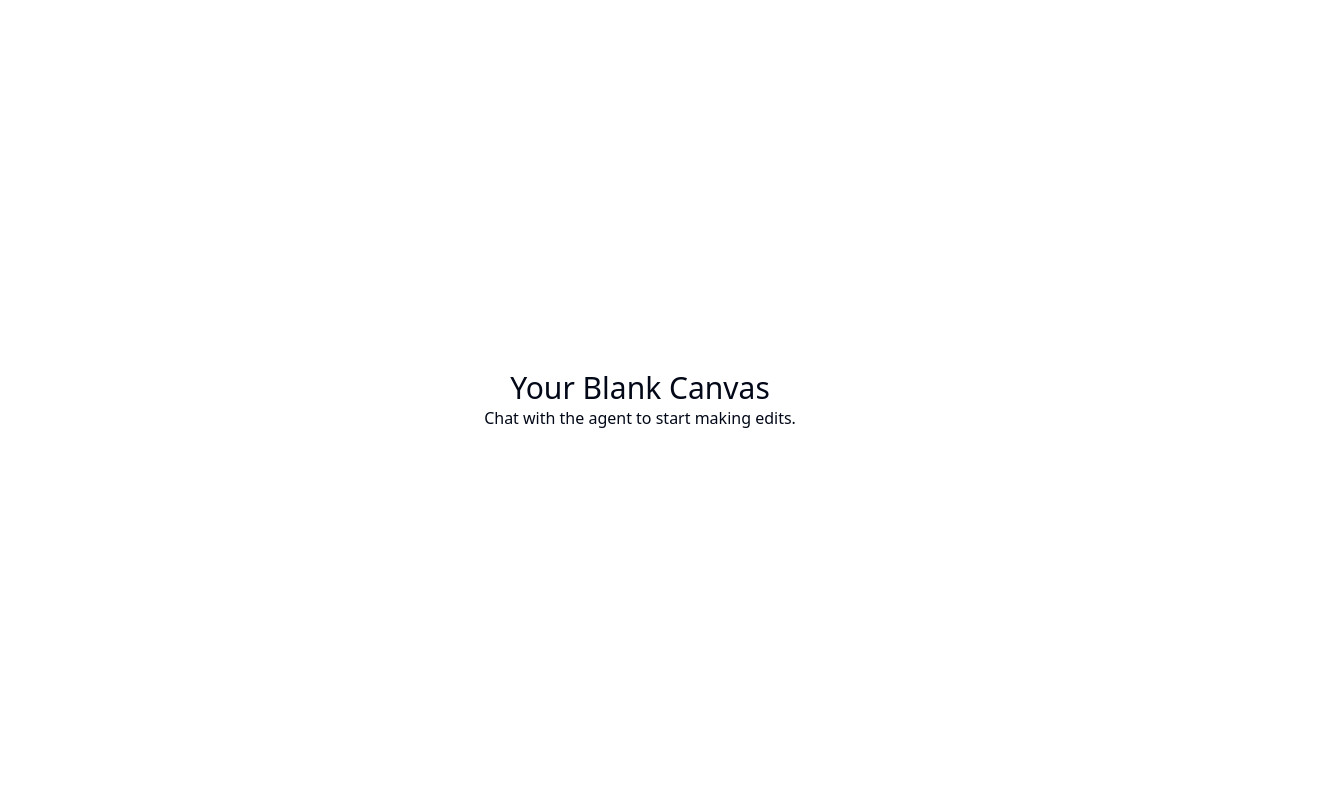
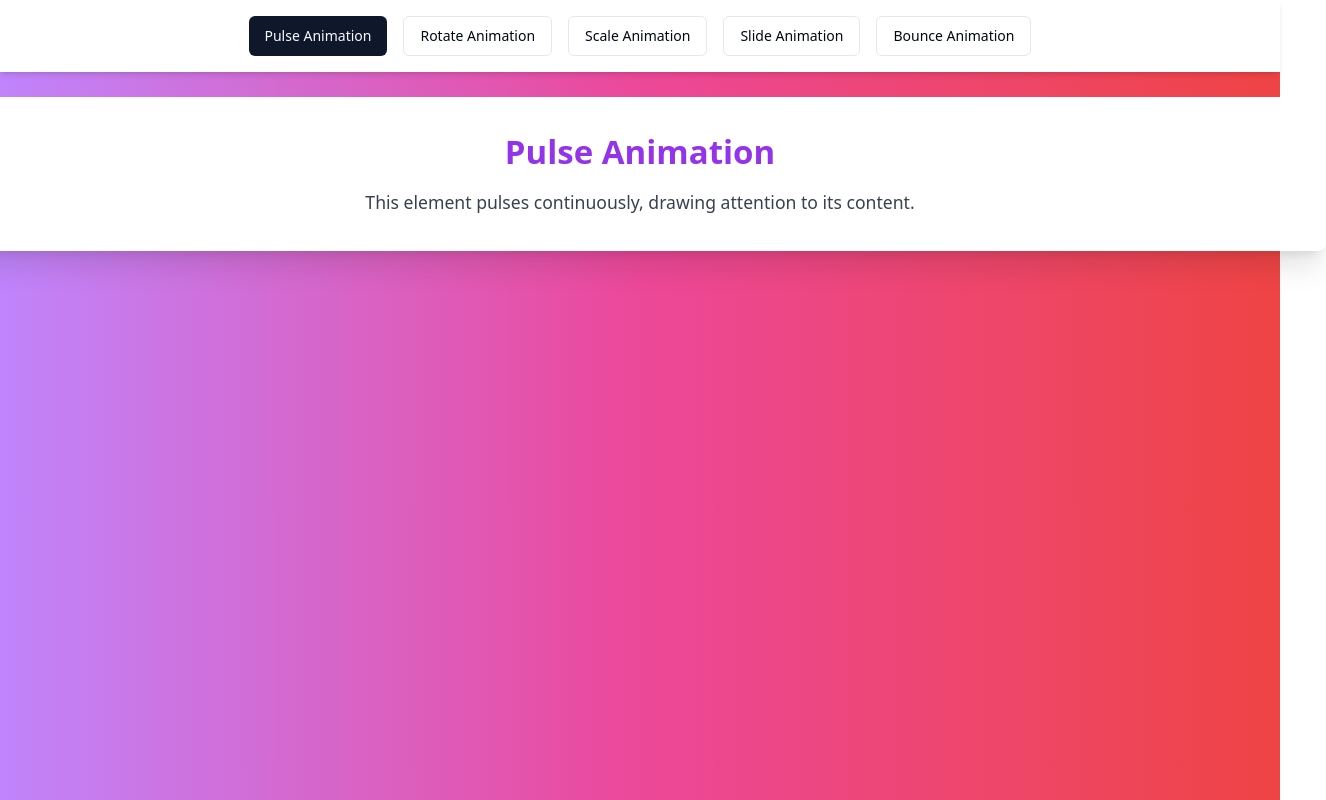
Before and after one commit to GPT-Engineer-App-Dev/cool-css-animations, a React (Vite) app: page / in a window 1280 px wide. Shown: the whole page, 1326 px wide, since content can reach past the window. Built offline with nearby package versions, Linux system fonts and the light colour scheme.

Commit message:
Implemented single-page website with 5 CSS animations using Tailwind CSS and Framer Motion

```diff
--- a/package.json
+++ b/package.json
@@ -43,6 +43,8 @@
     "cmdk": "^1.0.0",
     "date-fns": "^3.6.0",
     "embla-carousel-react": "^8.1.5",
+    "framer-motion": "^10.18.0",
+    "html-to-image": "^1.11.11",
     "input-otp": "^1.2.4",
     "lucide-react": "^0.336.0",
     "next-themes": "^0.3.0",
--- a/src/pages/Index.jsx
+++ b/src/pages/Index.jsx
@@ -1,14 +1,91 @@
-// Update this page (the content is just a fallback if you fail and example)
+import React, { useState } from 'react';
+import { motion } from 'framer-motion';
+import { Button } from "@/components/ui/button";
 
 const Index = () => {
+  const [activeSection, setActiveSection] = useState('pulse');
+
+  const sections = [
+    { id: 'pulse', title: 'Pulse Animation' },
+    { id: 'rotate', title: 'Rotate Animation' },
+    { id: 'scale', title: 'Scale Animation' },
+    { id: 'slide', title: 'Slide Animation' },
+    { id: 'bounce', title: 'Bounce Animation' },
+  ];
+
   return (
-    <div className="h-screen w-screen flex items-center justify-center">
-      {/* Update with components here - default to put new layout sections as separate components in the components folder, and import them here */}
-      <div>
-        <h1 className="text-3xl text-center">Your Blank Canvas</h1>
-        <p className="text-center">
-          Chat with the agent to start making edits.
-        </p>
+    <div className="min-h-screen bg-gradient-to-r from-purple-400 via-pink-500 to-red-500">
+      <nav className="bg-white shadow-md p-4 sticky top-0 z-10">
+        <ul className="flex justify-center space-x-4">
+          {sections.map((section) => (
+            <li key={section.id}>
+              <Button
+                variant={activeSection === section.id ? "default" : "outline"}
+                onClick={() => setActiveSection(section.id)}
+              >
+                {section.title}
+              </Button>
+            </li>
+          ))}
+        </ul>
+      </nav>
+
+      <div className="container mx-auto px-4 py-8">
+        {activeSection === 'pulse' && (
+          <motion.div
+            className="bg-white rounded-lg shadow-xl p-8 mb-8"
+            animate={{ scale: [1, 1.1, 1] }}
+            transition={{ duration: 1, repeat: Infinity }}
+          >
+            <h2 className="text-3xl font-bold mb-4 text-center text-purple-600">Pulse Animation</h2>
+            <p className="text-gray-700 text-center">This element pulses continuously, drawing attention to its content.</p>
+          </motion.div>
+        )}
+
+        {activeSection === 'rotate' && (
+          <motion.div
+            className="bg-white rounded-lg shadow-xl p-8 mb-8"
+            animate={{ rotate: 360 }}
+            transition={{ duration: 2, repeat: Infinity, ease: "linear" }}
+          >
+            <h2 className="text-3xl font-bold mb-4 text-center text-pink-600">Rotate Animation</h2>
+            <p className="text-gray-700 text-center">This element rotates continuously, creating an interesting visual effect.</p>
+          </motion.div>
+        )}
+
+        {activeSection === 'scale' && (
+          <motion.div
+            className="bg-white rounded-lg shadow-xl p-8 mb-8"
+            whileHover={{ scale: 1.1 }}
+            whileTap={{ scale: 0.9 }}
+          >
+            <h2 className="text-3xl font-bold mb-4 text-center text-red-600">Scale Animation</h2>
+            <p className="text-gray-700 text-center">Hover over or tap this element to see it scale up and down.</p>
+          </motion.div>
+        )}
+
+        {activeSection === 'slide' && (
+          <motion.div
+            className="bg-white rounded-lg shadow-xl p-8 mb-8"
+            initial={{ x: '-100vw' }}
+            animate={{ x: 0 }}
+            transition={{ type: 'spring', stiffness: 120 }}
+          >
+            <h2 className="text-3xl font-bold mb-4 text-center text-green-600">Slide Animation</h2>
+            <p className="text-gray-700 text-center">This element slides in from the left when it appears.</p>
+          </motion.div>
+        )}
+
+        {activeSection === 'bounce' && (
+          <motion.div
+            className="bg-white rounded-lg shadow-xl p-8 mb-8"
+            animate={{ y: ['0%', '-20%', '0%'] }}
+            transition={{ duration: 0.6, repeat: Infinity }}
+          >
+            <h2 className="text-3xl font-bold mb-4 text-center text-blue-600">Bounce Animation</h2>
+            <p className="text-gray-700 text-center">This element bounces up and down continuously.</p>
+          </motion.div>
+        )}
       </div>
     </div>
   );
```
Also changed, not shown: 1 other file (tests, documents, lock files or other folders).
